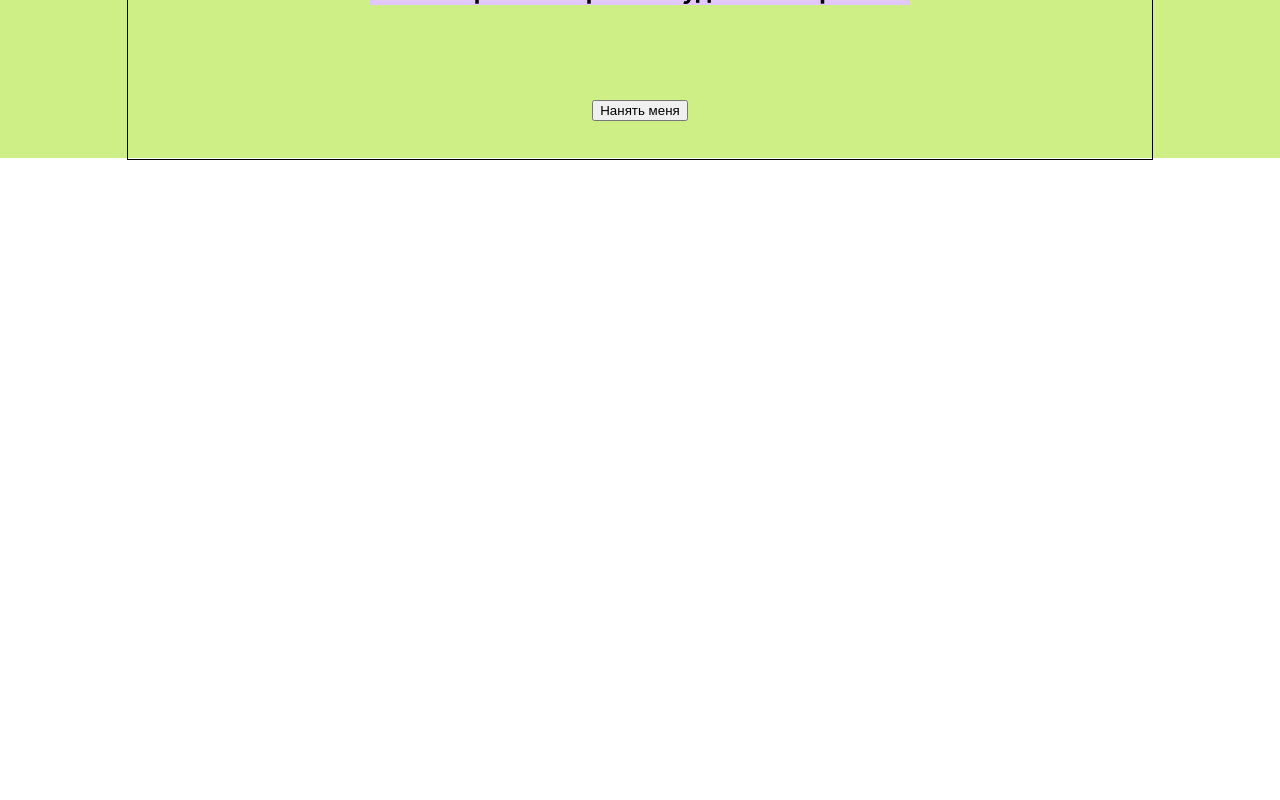
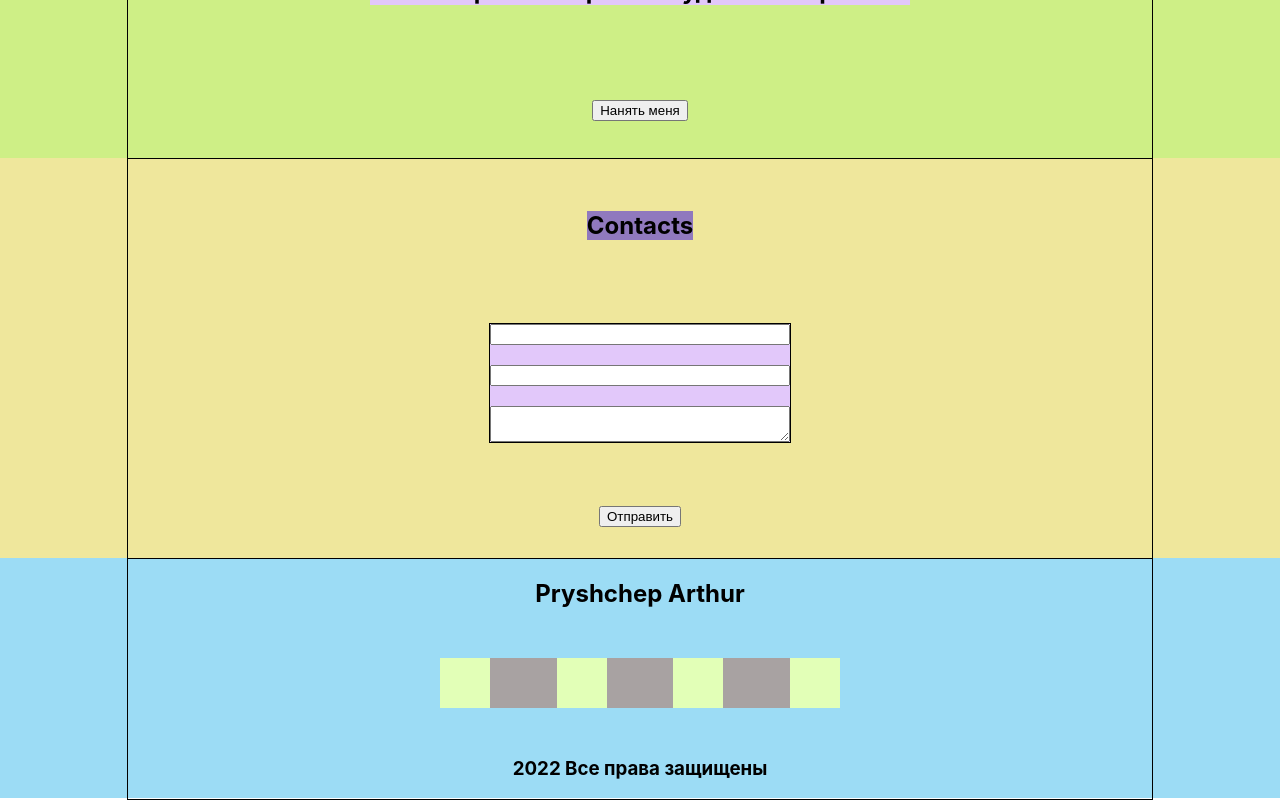
Before and after one commit to Arturp1994/Portfolio, a React (Create React App) app: page / in a window 1280 px wide. Shown: the part 2562-3362 px from the top of the page. Before the commit the page ends 2722 px from the top, so only its background shows below. Built offline with nearby package versions, Linux system fonts and the light colour scheme.

Commit message:
Portfolio v2

```diff
--- a/src/App.tsx
+++ b/src/App.tsx
@@ -5,6 +5,8 @@ import Main from "./main/Main";
 import Skills from "./skills/Skills";
 import Projects from "./projects/Projects";
 import Remote from "./remote/Remote";
+import Contacts from "./contacts/Contacts";
+import Footer from "./footer/Footer";
 
 function App() {
     return (
@@ -14,6 +16,8 @@ function App() {
             <Skills/>
             <Projects/>
             <Remote/>
+            <Contacts/>
+            <Footer/>
         </div>
     );
 }
--- /dev/null
+++ b/src/contacts/Contacts.module.css
@@ -0,0 +1,24 @@
+.contactsBlock{
+    height: 50vh;
+    background-color: #efe79c;
+}
+
+.form{
+    border: 1px solid;
+    background-color: #e2c8fa;
+    display: flex;
+    flex-direction: column;
+    width: 300px;
+}
+.form input{
+margin-bottom: 20px;
+}
+
+.contactsContainer{
+    flex-direction: column;
+    justify-content: space-around;
+}
+
+.title{
+    background-color: #9079be;
+}
--- /dev/null
+++ b/src/contacts/Contacts.tsx
@@ -0,0 +1,24 @@
+import React from 'react';
+import styleContainer from "../common/styles/Container.module.css";
+import style from "./Contacts.module.css";
+
+
+
+function Contacts() {
+    return (
+        <div className={style.contactsBlock}>
+            <div className={`${styleContainer.container} ${style.contactsContainer}`}>
+                <h2 className={style.title}>Contacts</h2>
+                <form className={style.form}>
+                    <input type={'text'}/>
+                    <input type={'text'}/>
+                    <textarea></textarea>
+                </form>
+                <button>Отправить</button>
+            </div>
+
+        </div>
+    );
+}
+
+export default Contacts;
--- /dev/null
+++ b/src/footer/Footer.module.css
@@ -0,0 +1,23 @@
+.footerBlock {
+    height: 30vh;
+    background-color: #9cdcf5;
+}
+
+.footerContainer {
+    flex-direction: column;
+}
+
+.apps {
+    width: 400px;
+    height: 50px;
+    background-color: #a8a2a2;
+    display: flex;
+    justify-content: space-between;
+}
+
+.app{
+    height: 50px;
+    width: 50px;
+    background-color: #e2ffb7;
+
+}
--- /dev/null
+++ b/src/footer/Footer.tsx
@@ -0,0 +1,24 @@
+import React from 'react';
+import styleContainer from "../common/styles/Container.module.css";
+import style from "./Footer.module.css";
+
+
+
+function Footer() {
+    return (
+        <div className={style.footerBlock}>
+            <div className={`${styleContainer.container} ${style.footerContainer}`}>
+                <h2>Pryshchep Arthur</h2>
+                <div className={style.apps}>
+                    <div className={style.app}></div>
+                    <div className={style.app}></div>
+                    <div className={style.app}></div>
+                    <div className={style.app}></div>
+                </div>
+                <h3>2022 Все права защищены</h3>
+            </div>
+        </div>
+    );
+}
+
+export default Footer;
--- a/src/projects/Projects.module.css
+++ b/src/projects/Projects.module.css
@@ -16,6 +16,6 @@
     border: 1px solid;
     width: 100%;
     display: flex;
-    justify-content: space-between;
+    justify-content: space-around;
     flex-wrap: wrap;
 }
```
